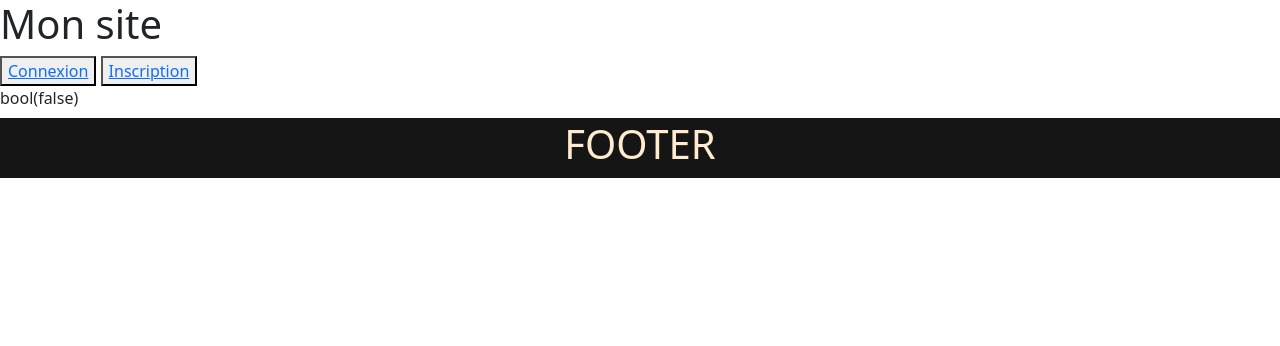
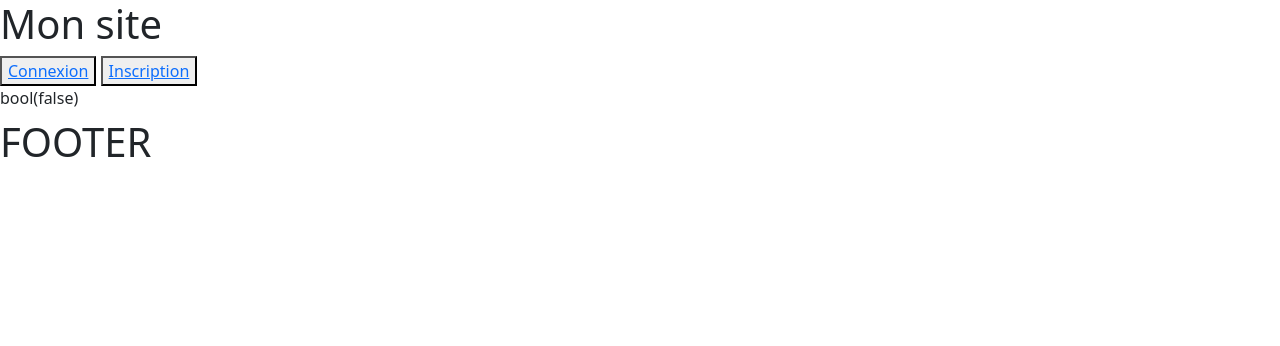
Before and after one commit to ahmed-magassouba/module-connexion, a PHP site: page /index.php in a window 1280 px wide. Shown: the top 346 px of the page. Run offline with PHP 8.4, Linux system fonts and the light colour scheme.

Commit message:
mis en page

```diff
--- a/css/style.css
+++ b/css/style.css
@@ -29,12 +29,3 @@ tr:nth-child(even) {
 th{
     background-color: rgb(126, 151, 158);
 }
-
-footer {
-  display: flex;
-  justify-content: center;
-  align-items: center;
-  background-color: rgb(22, 21, 21);
-  height: 60px;
-  color: blanchedalmond;
-}
```
